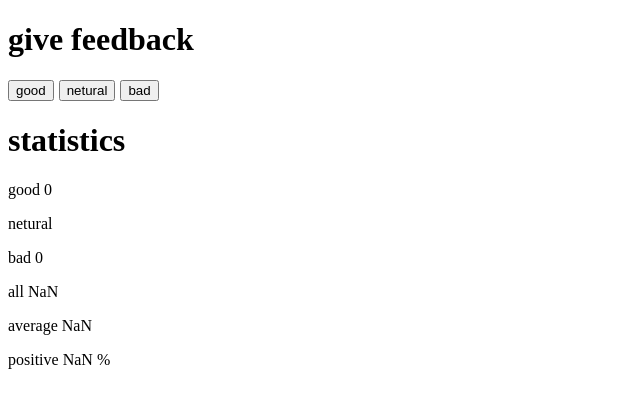
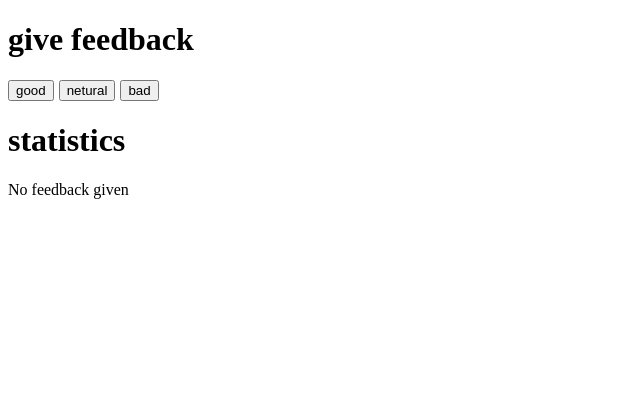
Before and after one commit to dustinburda/fullstackopen, a React (Vite) app in the folder part1/unicafe/: page / in a window 1280 px wide. Shown: the top 408 px of the page, without its empty margins (0-640 px from the left). Built offline with nearby package versions, Linux system fonts and the light colour scheme.

Commit message:
Finished 1.8 truly

```diff
--- a/part1/unicafe/src/App.jsx
+++ b/part1/unicafe/src/App.jsx
@@ -18,10 +18,17 @@ const Statistic = ({text, num}) => {
 }
 
 const Statistics = ({good, neutral, bad}) => {
+  if (good === 0 && bad === 0 && neutral === 0) {
+    return (
+      <div>No feedback given</div>
+    );
+  }
+
+
   return (
     <>
       <Statistic text={"good"} num={good}/>
-      <Statistic text={"netural"} num={neutral}/>
+      <Statistic text={"neutral"} num={neutral}/>
       <Statistic text={"bad"} num={bad}/>
       <Statistic text={"all"} num={bad + good + neutral}/>
       <Statistic text={"average"} num={(good - bad) / (bad + good + neutral)}/>
@@ -57,7 +64,7 @@ function App() {
       <Button onClick={onNeutral}>netural</Button>
       <Button onClick={onBad}>bad</Button>
       <h1>statistics</h1>
-      <Statistics good={good} netural={neutral} bad={bad}/>
+      <Statistics good={good} neutral={neutral} bad={bad}/>
     </>
   )
 }
```
